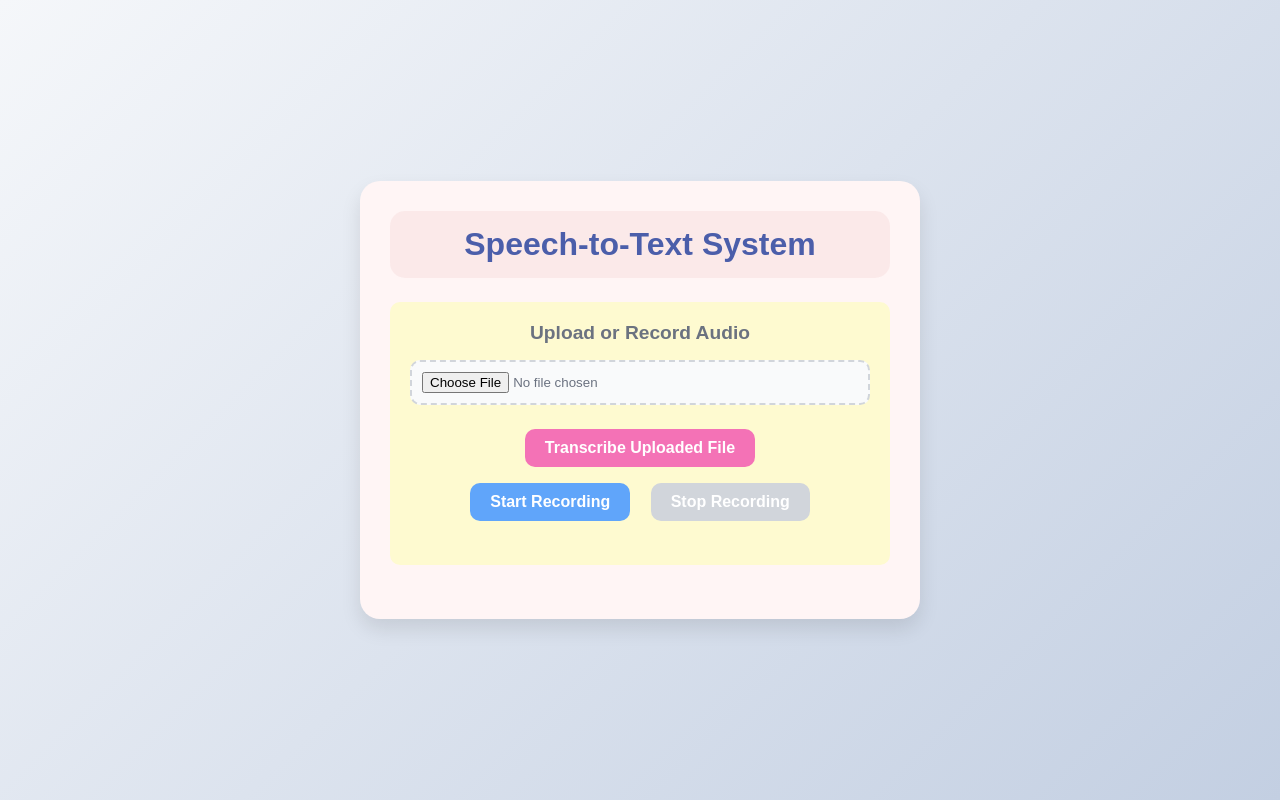
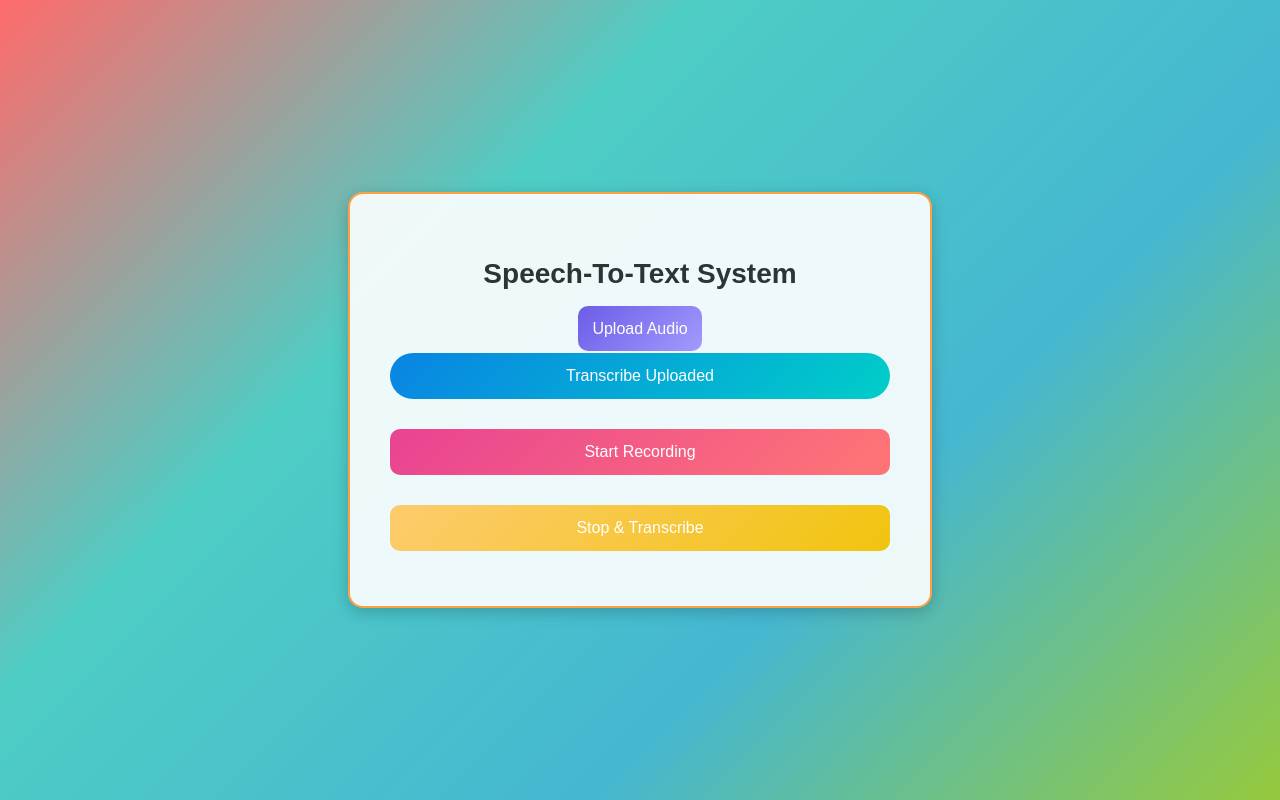
Before and after one commit to Nikhildusa07/SPEECH-RECOGNITION-SYSTEM, a Flask app: page / in a window 1280 px wide. Run offline with Flask 3, Linux system fonts and the light colour scheme.

Commit message:
Initial commit: Added speech-to-text system files

```diff
--- a/app.py
+++ b/app.py
@@ -10,71 +10,42 @@ app.config['TEMPLATES_AUTO_RELOAD'] = True
 
 @app.route('/')
 def index():
-    print("Rendering index.html")
     return render_template('index.html')
 
 @app.route('/transcribe', methods=['POST'])
 def transcribe():
-    print("Received request to /transcribe")
     if 'file' in request.files:
-        print("Handling uploaded file")
         file = request.files['file']
         if file.filename == '':
-            print("No file selected")
             return "No file selected", 400
         filename = "uploaded_audio.wav"
         file_path = os.path.join(app.config['UPLOAD_FOLDER'], filename)
-        print(f"Saving uploaded file to: {file_path}")
         file.save(file_path)
+
     elif 'audio_data' in request.files:
-        print("Handling recorded audio")
         audio_data = request.files['audio_data']
-        temp_filename = "temp_recorded_audio.webm"
-        temp_file_path = os.path.join(app.config['UPLOAD_FOLDER'], temp_filename)
-        filename = "recorded_audio.wav"
-        file_path = os.path.join(app.config['UPLOAD_FOLDER'], filename)
-
+        temp_file_path = os.path.join(app.config['UPLOAD_FOLDER'], "temp.webm")
+        file_path = os.path.join(app.config['UPLOAD_FOLDER'], "recorded_audio.wav")
         try:
             audio_data.save(temp_file_path)
-            file_size = os.path.getsize(temp_file_path)
-            print(f"Temporary recorded audio saved, size: {file_size} bytes")
-            if file_size == 0:
-                raise ValueError("Temporary file is empty")
-        except Exception as e:
-            print(f"Error saving temporary recorded audio: {str(e)}")
-            return f"Error saving temporary recorded audio: {str(e)}", 500
-
-        try:
             audio = AudioSegment.from_file(temp_file_path, format="webm")
             audio = audio.set_frame_rate(16000).set_channels(1)
             audio.export(file_path, format="wav")
-            print(f"Converted audio to PCM WAV and saved to: {file_path}, size: {os.path.getsize(file_path)} bytes")
+            os.remove(temp_file_path)
         except Exception as e:
-            print(f"Error converting audio to WAV: {str(e)}")
-            return f"Error converting audio to WAV: {str(e)}", 500
-        finally:
-            try:
-                os.remove(temp_file_path)
-                print("Temporary file removed")
-            except Exception as e:
-                print(f"Error removing temporary file: {str(e)}")
+            return f"Audio processing error: {e}", 500
     else:
-        print("No audio data provided")
         return "No audio data provided", 400
 
-    print("Starting transcription")
     try:
         result = hybrid_transcription(file_path)
-        print("Transcription completed:", result)
     except Exception as e:
-        print(f"Error during transcription: {str(e)}")
-        return f"Error during transcription: {str(e)}", 500
+        return f"Transcription failed: {e}", 500
 
-    return render_template('result.html', result=result, audio_filename=filename)
+    return render_template("result.html", result=result, audio_filename=os.path.basename(file_path))
 
 @app.route('/audio_files/<filename>')
 def serve_audio(filename):
-    print(f"Serving audio file: {filename}")
     return send_from_directory(app.config['UPLOAD_FOLDER'], filename)
 
 if __name__ == '__main__':
--- a/templates/index.html
+++ b/templates/index.html
@@ -3,250 +3,127 @@
 <head>
     <meta charset="UTF-8">
     <meta name="viewport" content="width=device-width, initial-scale=1.0">
-    <title>Speech-to-Text System</title>
+    <title>Speech-To-Text System</title>
     <style>
         body {
-            margin: 0;
-            padding: 0;
             font-family: 'Arial', sans-serif;
-            background: linear-gradient(135deg, #f5f7fa, #c3cfe2);
-            min-height: 100vh;
+            background: linear-gradient(135deg, #ff6b6b, #4ecdc4, #45b7d1, #96c93d);
             display: flex;
             justify-content: center;
             align-items: center;
+            height: 100vh;
+            margin: 0;
+            color: white;
         }
         .container {
-            background: #fff5f5;
-            border-radius: 20px;
-            box-shadow: 0 10px 20px rgba(0, 0, 0, 0.1);
-            padding: 30px;
-            width: 90%;
-            max-width: 500px;
+            background: rgba(255, 255, 255, 0.9);
+            padding: 40px;
+            border-radius: 15px;
+            box-shadow: 0 4px 15px rgba(0, 0, 0, 0.2);
+            width: 500px;
             text-align: center;
+            border: 2px solid #ff9f43;
         }
-        .header {
-            background: #f9e2e294;
-            border-radius: 15px;
-            padding: 15px;
-            margin-bottom: 1.5rem;
+        h2 {
+            color: #2d3436;
+            font-size: 28px;
+            margin-bottom: 30px;
         }
-        h1 {
-            color: #4b5eAA;
-            font-size: 2rem;
-            margin: 0;
-        }
-        .content-box {
-            background: #fefcbfaf;
-            border-radius: 10px;
-            padding: 20px;
-            margin-bottom: 1.5rem;
-        }
-        h3 {
-            color: #6b7280;
-            font-size: 1.2rem;
-            margin: 0 0 1rem 0;
-        }
-        .file-input {
-            display: block;
-            margin: 0 auto 1rem;
-            padding: 10px;
-            border: 2px dashed #d1d5db;
-            border-radius: 10px;
-            background: #f9fafb;
-            color: #6b7280;
-            width: 100%;
-            box-sizing: border-box;
-        }
-        .button {
-            display: inline-block;
-            padding: 10px 20px;
-            font-size: 1rem;
-            font-weight: bold;
+        button {
+            background: linear-gradient(135deg, #0984e3, #00cec9);
             color: white;
             border: none;
+            padding: 14px 20px;
+            font-size: 16px;
+            border-radius: 50px;
+            cursor: pointer;
+            transition: background 0.3s ease, transform 0.2s ease;
+            width: 100%;
+            margin: 15px 0;
+        }
+        button:hover {
+            background: linear-gradient(135deg, #00cec9, #0984e3);
+            transform: translateY(-2px);
+        }
+        input[type="file"] {
+            display: none;
+        }
+        .upload-btn, .record-btn {
+            padding: 14px;
             border-radius: 10px;
+            font-size: 16px;
             cursor: pointer;
-            transition: transform 0.1s ease, background-color 0.3s ease;
-            margin: 0.5rem;
+            width: 100%;
+            transition: transform 0.2s ease;
+            color: white;
+            margin: 15px 0;
         }
-        .button:hover {
-            transform: scale(1.05);
+        .upload-btn:hover, .record-btn:hover {
+            transform: translateY(-2px);
         }
         .upload-btn {
-            background: #f472b6;
+            background: linear-gradient(135deg, #6c5ce7, #a29bfe);
         }
         .upload-btn:hover {
-            background: #ec4899;
+            background: linear-gradient(135deg, #a29bfe, #6c5ce7);
         }
-        .record-btn {
-            background: #60a5fa;
+        .record-btn:nth-child(1) {
+            background: linear-gradient(135deg, #e84393, #ff7675);
         }
-        .record-btn:hover {
-            background: #3b82f6;
+        .record-btn:nth-child(1):hover {
+            background: linear-gradient(135deg, #ff7675, #e84393);
         }
-        .stop-btn {
-            background: #f87171;
+        .record-btn:nth-child(2) {
+            background: linear-gradient(135deg, #fdcb6e, #f1c40f);
         }
-        .stop-btn:hover {
-            background: #ef4444;
-        }
-        .transcribe-btn {
-            background: #34d399;
-        }
-        .transcribe-btn:hover {
-            background: #10b981;
-        }
-        .status {
-            color: #6b7280;
-            margin: 1rem 0;
-        }
-        audio {
-            width: 100%;
-            margin: 1rem 0;
-            border-radius: 10px;
-        }
-        .disabled {
-            background: #d1d5db;
-            cursor: not-allowed;
+        .record-btn:nth-child(2):hover {
+            background: linear-gradient(135deg, #f1c40f, #fdcb6e);
         }
     </style>
 </head>
 <body>
     <div class="container">
-        <div class="header">
-            <h1>Speech-to-Text System</h1>
-        </div>
-        <div class="content-box">
-            <h3>Upload or Record Audio</h3>
-            <form method="post" action="/transcribe" enctype="multipart/form-data">
-                <input type="file" id="file" name="file" accept=".wav" class="file-input">
-                <button type="submit" class="button upload-btn">Transcribe Uploaded File</button>
-            </form>
-            <button id="recordButton" class="button record-btn">Start Recording</button>
-            <button id="stopButton" class="button stop-btn disabled" disabled>Stop Recording</button>
-            <p id="recordingStatus" class="status"></p>
-            <audio id="audioPlayback" controls style="display: none;"></audio>
-            <button id="transcribeButton" class="button transcribe-btn" style="display: none;">Transcribe Recorded Audio</button>
-        </div>
+        <h2>Speech-To-Text System</h2>
+
+        <form action="/transcribe" method="post" enctype="multipart/form-data">
+            <label class="upload-btn" for="file">Upload Audio</label>
+            <input type="file" id="file" name="file" accept="audio/*">
+            <button type="submit">Transcribe Uploaded</button>
+        </form>
+
+        <form id="recordForm" method="post" action="/transcribe" enctype="multipart/form-data">
+            <button type="button" class="record-btn" onclick="startRecording()">Start Recording</button>
+            <button type="button" class="record-btn" onclick="stopRecording()">Stop & Transcribe</button>
+            <input type="file" id="audio_data" name="audio_data" hidden>
+        </form>
     </div>
 
     <script>
-        let mediaRecorder;
-        let audioChunks = [];
-        let recordedBlob;
-        const recordButton = document.getElementById('recordButton');
-        const stopButton = document.getElementById('stopButton');
-        const recordingStatus = document.getElementById('recordingStatus');
-        const audioPlayback = document.getElementById('audioPlayback');
-        const transcribeButton = document.getElementById('transcribeButton');
+        let mediaRecorder, audioChunks = [];
 
-        recordButton.addEventListener('click', async () => {
-            try {
-                const stream = await navigator.mediaDevices.getUserMedia({ audio: true });
-                let options = { mimeType: 'audio/webm;codecs=opus' };
-                try {
-                    mediaRecorder = new MediaRecorder(stream, options);
-                } catch (e) {
-                    console.warn("Preferred mimeType not supported, falling back to default:", e);
-                    options = {};
-                    mediaRecorder = new MediaRecorder(stream, options);
-                }
-                console.log("MediaRecorder initialized with mimeType:", mediaRecorder.mimeType);
+        function startRecording() {
+            navigator.mediaDevices.getUserMedia({ audio: true }).then(stream => {
+                mediaRecorder = new MediaRecorder(stream);
+                mediaRecorder.start();
+                audioChunks = [];
+                mediaRecorder.ondataavailable = e => audioChunks.push(e.data);
+            }).catch(err => alert("Microphone access denied: " + err));
+        }
 
-                mediaRecorder.ondataavailable = (event) => {
-                    console.log("Data available, size:", event.data.size, "type:", event.data.type);
-                    if (event.data.size > 0) {
-                        audioChunks.push(event.data);
-                    } else {
-                        console.warn("Empty audio chunk received");
-                    }
+        function stopRecording() {
+            if (mediaRecorder && mediaRecorder.state !== "inactive") {
+                mediaRecorder.stop();
+                mediaRecorder.onstop = () => {
+                    const blob = new Blob(audioChunks, { type: 'audio/webm' });
+                    const file = new File([blob], "recording.webm");
+                    const dataTransfer = new DataTransfer();
+                    dataTransfer.items.add(file);
+                    const fileInput = document.getElementById("audio_data");
+                    fileInput.files = dataTransfer.files;
+                    document.getElementById("recordForm").submit();
                 };
-
-                mediaRecorder.onstop = () => {
-                    console.log("Recording stopped, audioChunks length:", audioChunks.length);
-                    if (audioChunks.length > 0) {
-                        recordedBlob = new Blob(audioChunks, { type: mediaRecorder.mimeType });
-                        console.log("Recorded blob size:", recordedBlob.size, "type:", recordedBlob.type);
-                        const audioUrl = URL.createObjectURL(recordedBlob);
-                        audioPlayback.src = audioUrl;
-                        audioPlayback.style.display = 'block';
-                        transcribeButton.style.display = 'block';
-                    } else {
-                        console.error("No audio chunks recorded");
-                        recordingStatus.textContent = 'Error: No audio data recorded.';
-                        recordingStatus.style.color = '#ef4444';
-                    }
-                };
-
-                mediaRecorder.onerror = (event) => {
-                    console.error("MediaRecorder error:", event.error);
-                    recordingStatus.textContent = 'Recording error: ' + event.error;
-                    recordingStatus.style.color = '#ef4444';
-                };
-
-                mediaRecorder.start(1000);
-                recordButton.disabled = true;
-                recordButton.classList.add('disabled');
-                stopButton.disabled = false;
-                stopButton.classList.remove('disabled');
-                recordingStatus.textContent = 'Recording...';
-                recordingStatus.style.color = '#4b5eAA';
-                console.log("Recording started");
-            } catch (error) {
-                console.error("Error starting recording:", error);
-                recordingStatus.textContent = 'Error starting recording: ' + error.message;
-                recordingStatus.style.color = '#ef4444';
             }
-        });
-
-        stopButton.addEventListener('click', () => {
-            if (mediaRecorder && mediaRecorder.state !== 'inactive') {
-                mediaRecorder.stop();
-            }
-            recordButton.disabled = false;
-            recordButton.classList.remove('disabled');
-            stopButton.disabled = true;
-            stopButton.classList.add('disabled');
-            recordingStatus.textContent = 'Recording stopped.';
-            recordingStatus.style.color = '#6b7280';
-            console.log("Recording stopped");
-        });
-
-        transcribeButton.addEventListener('click', () => {
-            if (!recordedBlob || recordedBlob.size === 0) {
-                console.error("No recorded audio available to transcribe");
-                recordingStatus.textContent = 'Error: No recorded audio to transcribe.';
-                recordingStatus.style.color = '#ef4444';
-                return;
-            }
-
-            console.log("Transcribing recorded audio, blob size:", recordedBlob.size);
-            const formData = new FormData();
-            formData.append('audio_data', recordedBlob, 'recorded_audio.webm');
-            console.log("FormData prepared, audio_data size:", recordedBlob.size);
-
-            fetch('/transcribe', {
-                method: 'POST',
-                body: formData
-            })
-            .then(response => {
-                console.log("Fetch response status:", response.status);
-                if (!response.ok) {
-                    throw new Error('Network response was not ok: ' + response.statusText);
-                }
-                return response.text();
-            })
-            .then(html => {
-                document.open();
-                document.write(html);
-                document.close();
-            })
-            .catch(error => {
-                console.error("Error during transcription:", error);
-                recordingStatus.textContent = 'Error during transcription: ' + error.message;
-                recordingStatus.style.color = '#ef4444';
-            });
-        });
+        }
     </script>
 </body>
 </html>
```
Also changed, not shown: main.py (added, +37 -0 lines), src/main.py (deleted, +0 -46 lines), src/transcribe.py (+19 -20 lines), src/utils.py (+3 -4 lines), templates/result.html (+48 -59 lines), requirements.txt (line endings or trailing spaces), 2 other files.
